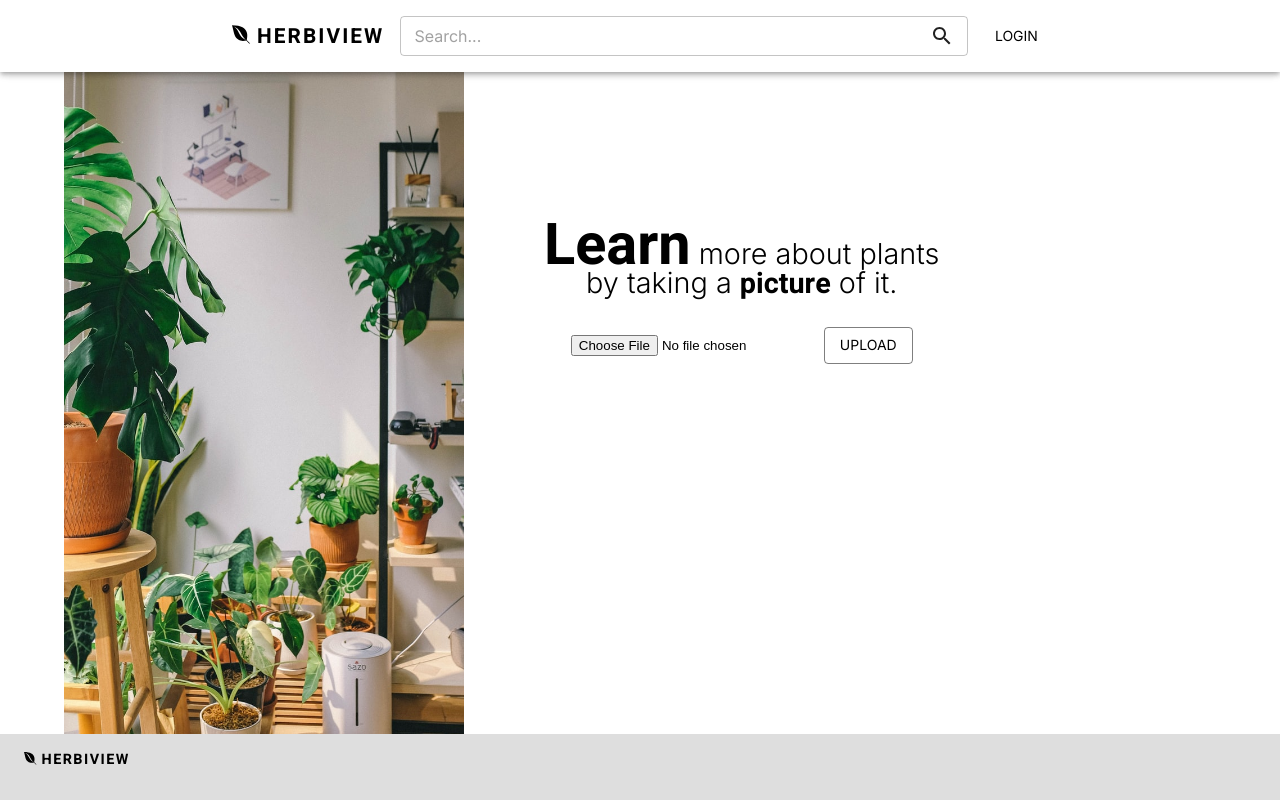
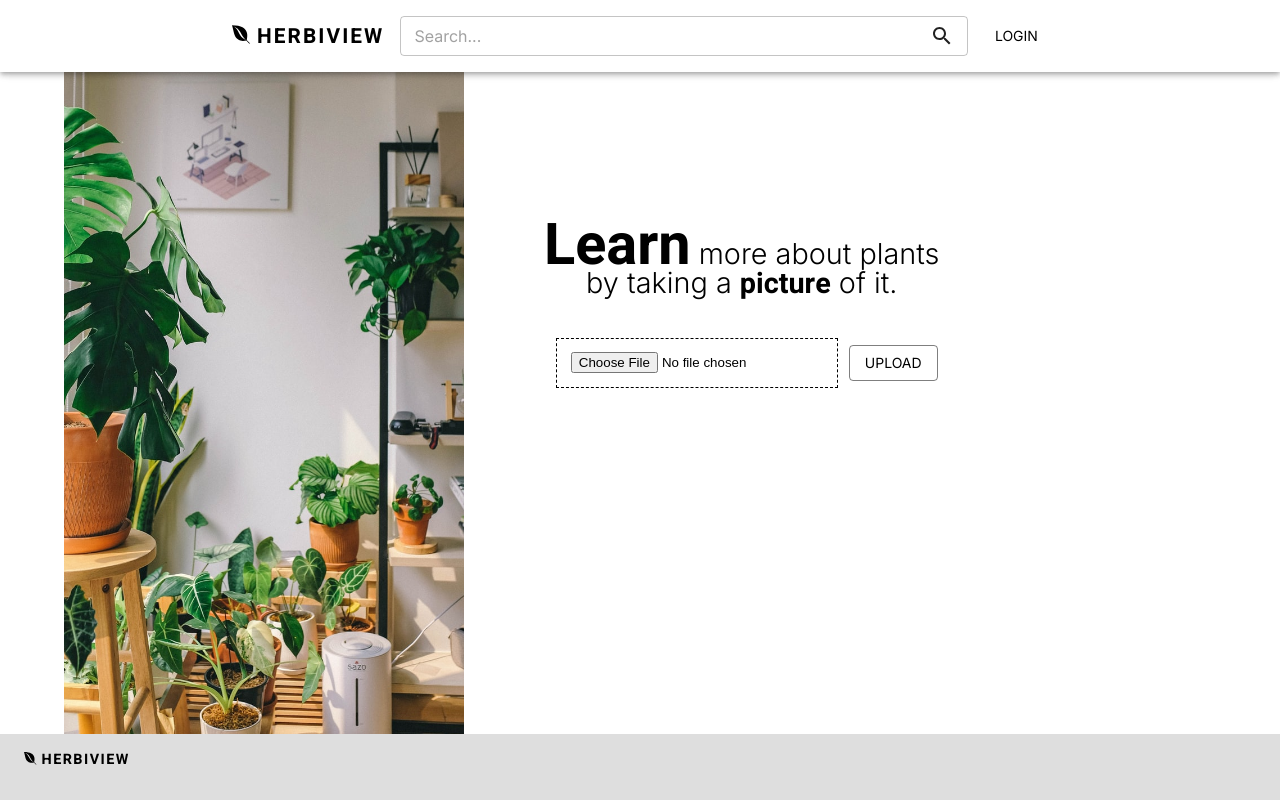
Before and after one commit to arismink/herbiview, a React (Create React App) app in the folder client/: page / in a window 1280 px wide. Built offline with nearby package versions, Linux system fonts and the light colour scheme.

Commit message:
add border for input

```diff
--- a/client/src/styles/Home.scss
+++ b/client/src/styles/Home.scss
@@ -17,6 +17,12 @@
 
 .home-body {
   padding: 10em 0 0 5em;
+
+  input {
+    border: 1px dashed black;
+    margin: 0.8em;
+    padding: 1em;
+  }
 
 }
 
```
